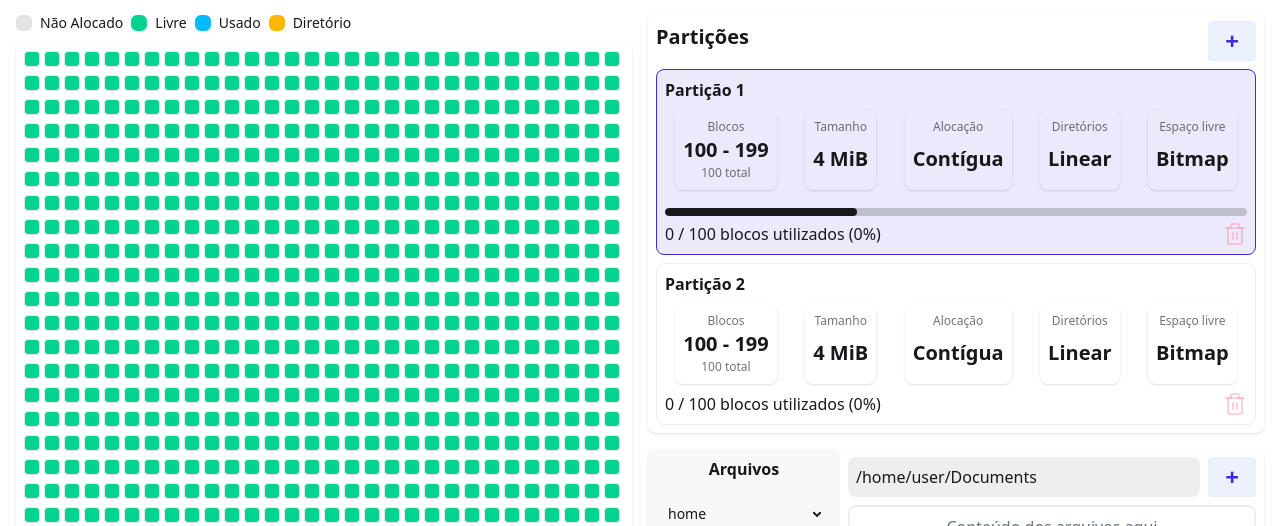
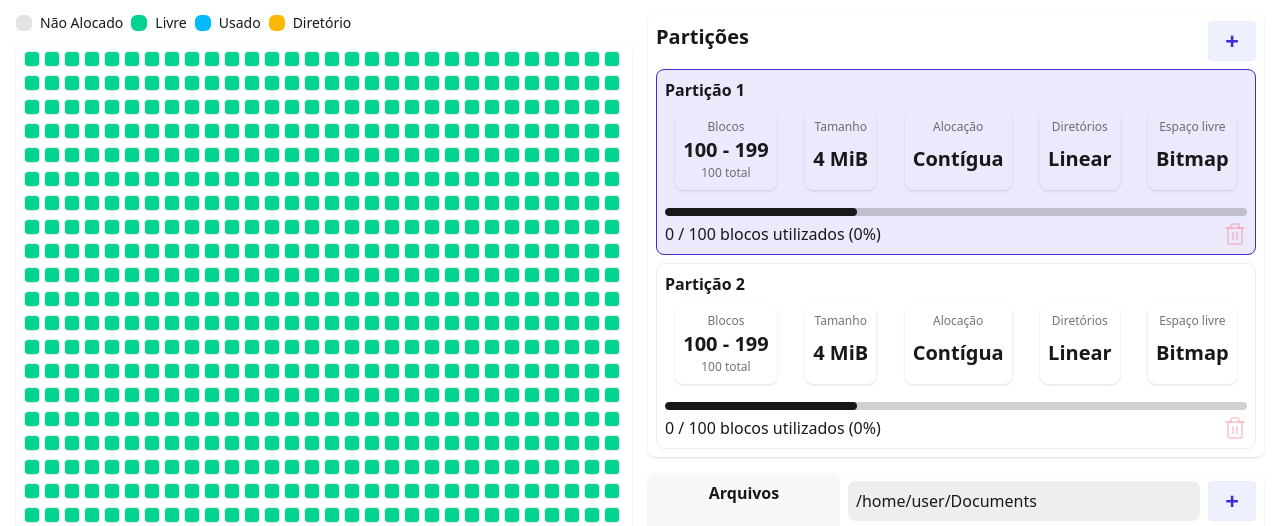
Before and after one commit to rigorodrigo/FileSystemSimulator, a plain HTML site: page index.html in a window 1280 px wide. Shown: the part 205-731 px from the top of the page. Drawn offline with nearby package versions, Linux system fonts and the light colour scheme.

Commit message:
fix: missing progress on partition 2

```diff
--- a/index.html
+++ b/index.html
@@ -314,6 +314,7 @@
                             </div>
 
                             <div>
+                                <progress class="progress w-full" value="33" max="100"></progress>
                                 <div class="flex justify-between">
                                     <span>0 / 100 blocos utilizados (0%)</span>
                                     <button>
```
